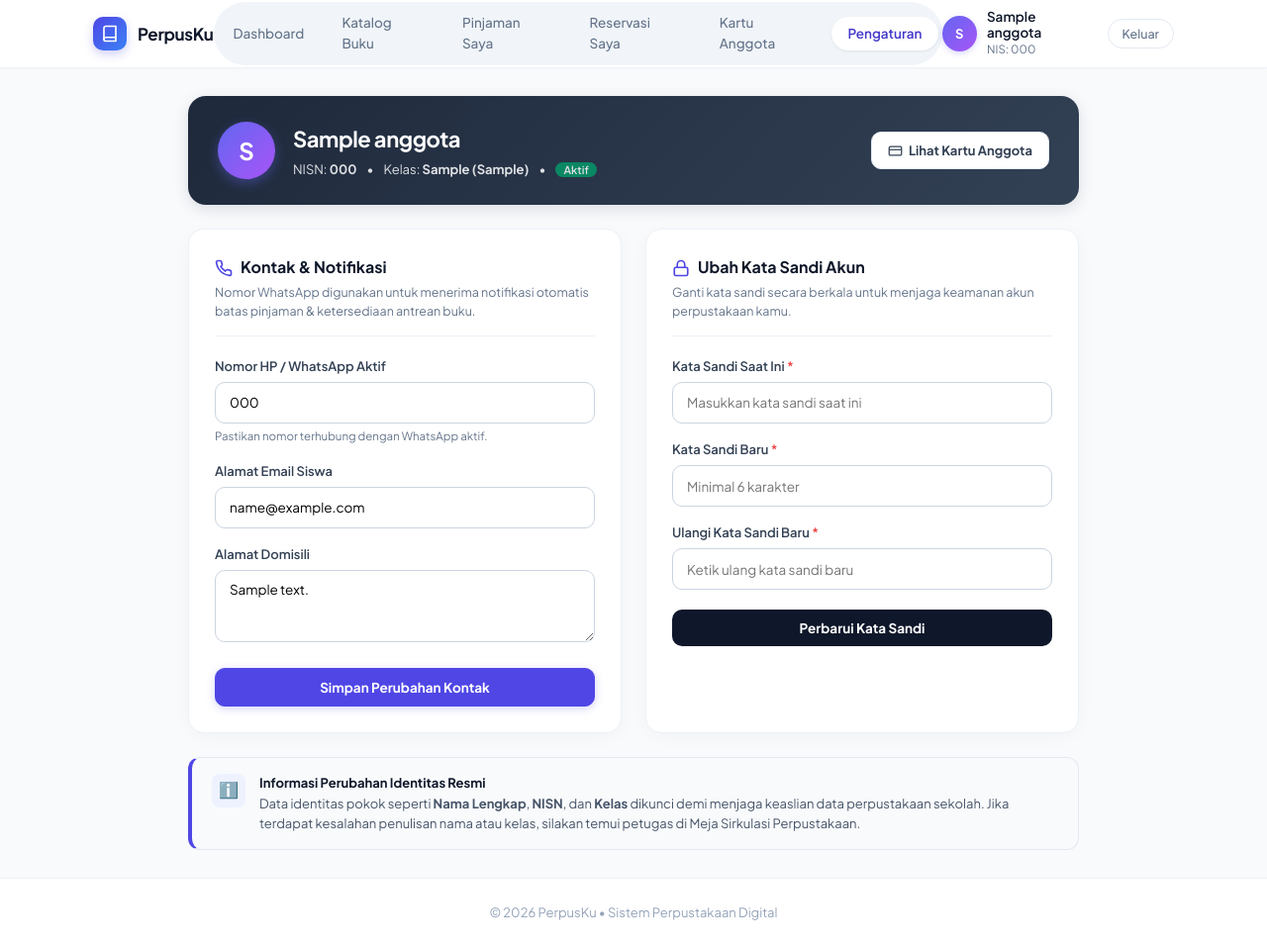
After one commit to hanifmaulanaizzudin-star/perpus, a Laravel app: page /anggota/pengaturan in a window 1280 px wide. The commit adds this page. Shown: the whole page at 99% size. Run offline with Laravel 12, Linux system fonts and the light colour scheme; a user stored in the database is signed in; data comes from the database, SQL or seed files in the repository; tables that the repository leaves empty hold one stand-in row (values such as "Sample post"); parts of the project's set-up code (start-up, migrations or seed data) failed here and were passed over.

Commit message:
pengaturan siswa

```diff
--- a/app/Http/Controllers/Anggota/DashboardController.php
+++ b/app/Http/Controllers/Anggota/DashboardController.php
@@ -10,6 +10,8 @@ use App\Models\Peminjaman;
 use App\Models\ReservasiBuku;
 use Carbon\Carbon;
 use Illuminate\Http\Request;
+use Illuminate\Support\Facades\Hash;
+use Illuminate\Validation\Rule;
 
 class DashboardController extends Controller
 {
@@ -207,4 +209,55 @@ class DashboardController extends Controller
         $anggota = auth('anggota')->user();
         return view('anggota.kartu_saya', compact('anggota'));
     }
+
+    // 6. Halaman Pengaturan & Profil Akun Siswa
+    public function pengaturan()
+    {
+        $anggota = auth('anggota')->user();
+        return view('anggota.pengaturan', compact('anggota'));
+    }
+
+    // 7. Update Informasi Kontak Siswa (No WA, Email, Alamat)
+    public function updateProfil(Request $request)
+    {
+        $anggota = auth('anggota')->user();
+
+        $validated = $request->validate([
+            'no_telepon' => 'nullable|string|max:20',
+            'email'      => ['nullable', 'email', 'max:100', Rule::unique('anggota', 'email')->ignore($anggota->id)],
+            'alamat'     => 'nullable|string|max:500',
+        ], [
+            'email.unique' => 'Alamat email sudah digunakan oleh akun lain.',
+        ]);
+
+        $anggota->update($validated);
+
+        return back()->with('success_profil', 'Informasi profil dan kontak WhatsApp berhasil diperbarui!');
+    }
+
+    // 8. Update Kata Sandi / Password Siswa
+    public function updatePassword(Request $request)
+    {
+        $anggota = auth('anggota')->user();
+
+        $request->validate([
+            'kata_sandi_lama' => 'required',
+            'kata_sandi'      => 'required|string|min:6|confirmed',
+        ], [
+            'kata_sandi_lama.required' => 'Kata sandi saat ini wajib diisi.',
+            'kata_sandi.required'      => 'Kata sandi baru wajib diisi.',
+            'kata_sandi.min'           => 'Kata sandi baru minimal 6 karakter.',
+            'kata_sandi.confirmed'     => 'Konfirmasi kata sandi baru tidak cocok.',
+        ]);
+
+        if (!Hash::check($request->kata_sandi_lama, $anggota->kata_sandi)) {
+            return back()->withErrors(['kata_sandi_lama' => 'Kata sandi saat ini yang Anda masukkan salah.']);
+        }
+
+        $anggota->update([
+            'kata_sandi' => Hash::make($request->kata_sandi),
+        ]);
+
+        return back()->with('success_password', 'Kata sandi berhasil diubah! Gunakan kata sandi baru saat login berikutnya.');
+    }
 }
--- /dev/null
+++ b/resources/views/anggota/pengaturan.blade.php
@@ -0,0 +1,171 @@
+@extends('layouts.anggota')
+
+@section('title', 'Pengaturan Akun & Profil')
+
+@section('content')
+<div style="max-width: 900px; margin: 0 auto; display: flex; flex-direction: column; gap: 24px;">
+
+    {{-- Header Banner --}}
+    <div style="background: linear-gradient(135deg, #1e293b 0%, #334155 100%); color: #ffffff; border-radius: 18px; padding: 26px 30px; box-shadow: 0 4px 16px rgba(15, 23, 42, 0.12); display: flex; justify-content: space-between; align-items: center; flex-wrap: wrap; gap: 16px;">
+        <div style="display: flex; align-items: center; gap: 18px;">
+            <div style="width: 58px; height: 58px; border-radius: 50%; background: linear-gradient(135deg, #6366f1 0%, #a855f7 100%); color: #ffffff; font-weight: 800; font-size: 24px; display: flex; align-items: center; justify-content: center; box-shadow: 0 4px 12px rgba(99, 102, 241, 0.4); flex-shrink: 0;">
+                {{ strtoupper(substr($anggota->nama_lengkap ?? 'A', 0, 1)) }}
+            </div>
+            <div>
+                <h1 style="font-size: 22px; font-weight: 800; margin-bottom: 4px; letter-spacing: -0.02em;">
+                    {{ $anggota->nama_lengkap }}
+                </h1>
+                <div style="font-size: 13px; opacity: 0.85; display: flex; align-items: center; gap: 10px; flex-wrap: wrap;">
+                    <span>NISN: <strong>{{ $anggota->nomor_induk }}</strong></span>
+                    <span>&bull;</span>
+                    <span>Kelas: <strong>{{ $anggota->kelas ?? '-' }} {{ $anggota->jurusan ? '(' . $anggota->jurusan . ')' : '' }}</strong></span>
+                    <span>&bull;</span>
+                    <span class="badge badge-aktif" style="background: #059669; color: #fff; border: none; font-size: 11px; padding: 2px 8px;">
+                        {{ ucfirst($anggota->status_keanggotaan ?? 'Aktif') }}
+                    </span>
+                </div>
+            </div>
+        </div>
+        <div>
+            <a href="{{ route('anggota.kartu-saya') }}" class="btn btn-secondary" style="display: inline-flex; align-items: center; gap: 6px; font-size: 13px; font-weight: 700; border-radius: 10px; padding: 8px 16px;">
+                <svg width="15" height="15" viewBox="0 0 24 24" fill="none" stroke="currentColor" stroke-width="2"><rect x="2" y="5" width="20" height="14" rx="2"/><line x1="2" y1="10" x2="22" y2="10"/></svg>
+                Lihat Kartu Anggota
+            </a>
+        </div>
+    </div>
+
+    {{-- Grid Form & Informasi --}}
+    <div style="display: grid; grid-template-columns: 1fr 1fr; gap: 24px;">
+
+        {{-- Kolom 1: Perbarui Kontak & WhatsApp --}}
+        <div class="card-box" style="margin-bottom: 0;">
+            <div style="margin-bottom: 20px; padding-bottom: 14px; border-bottom: 1px solid #edf2f7;">
+                <h2 style="font-size: 16px; font-weight: 700; color: #0f172a; margin-bottom: 3px; display: flex; align-items: center; gap: 8px;">
+                    <svg width="18" height="18" viewBox="0 0 24 24" fill="none" stroke="#4f46e5" stroke-width="2.2"><path d="M22 16.92v3a2 2 0 0 1-2.18 2 19.79 19.79 0 0 1-8.63-3.07 19.5 19.5 0 0 1-6-6 19.79 19.79 0 0 1-3.07-8.67A2 2 0 0 1 4.11 2h3a2 2 0 0 1 2 1.72 12.84 12.84 0 0 0 .7 2.81 2 2 0 0 1-.45 2.11L8.09 9.91a16 16 0 0 0 6 6l1.27-1.27a2 2 0 0 1 2.11-.45 12.84 12.84 0 0 0 2.81.7A2 2 0 0 1 22 16.92z"/></svg>
+                    Kontak & Notifikasi
+                </h2>
+                <p style="font-size: 12.5px; color: #64748b; margin: 0;">
+                    Nomor WhatsApp digunakan untuk menerima notifikasi otomatis batas pinjaman & ketersediaan antrean buku.
+                </p>
+            </div>
+
+            @if (session('success_profil'))
+                <div class="alert alert-success" style="background-color: #ecfdf5; color: #065f46; border: 1px solid #a7f3d0; padding: 10px 14px; border-radius: 10px; margin-bottom: 16px; font-size: 13px;">
+                    {{ session('success_profil') }}
+                </div>
+            @endif
+
+            @if ($errors->has('email') || $errors->has('no_telepon') || $errors->has('alamat'))
+                <div class="alert alert-danger" style="background-color: #fef2f2; color: #991b1b; border: 1px solid #fecaca; padding: 10px 14px; border-radius: 10px; margin-bottom: 16px; font-size: 13px;">
+                    {{ $errors->first('email') ?: ($errors->first('no_telepon') ?: $errors->first('alamat')) }}
+                </div>
+            @endif
+
+            <form action="{{ route('anggota.pengaturan.profil') }}" method="POST">
+                @csrf
+                @method('PUT')
+
+                {{-- Nomor WhatsApp --}}
+                <div style="margin-bottom: 16px;">
+                    <label style="display: block; font-size: 13px; font-weight: 600; color: #334155; margin-bottom: 6px;">
+                        Nomor HP / WhatsApp Aktif
+                    </label>
+                    <input type="text" name="no_telepon" value="{{ old('no_telepon', $anggota->no_telepon) }}" placeholder="Contoh: 08123456789" style="width: 100%; height: 42px; border: 1px solid #cbd5e1; border-radius: 10px; padding: 8px 14px; font-size: 13.5px; font-family: inherit;">
+                    <small style="color: #64748b; font-size: 11.5px; margin-top: 4px; display: block;">Pastikan nomor terhubung dengan WhatsApp aktif.</small>
+                </div>
+
+                {{-- Email --}}
+                <div style="margin-bottom: 16px;">
+                    <label style="display: block; font-size: 13px; font-weight: 600; color: #334155; margin-bottom: 6px;">
+                        Alamat Email Siswa
+                    </label>
+                    <input type="email" name="email" value="{{ old('email', $anggota->email) }}" placeholder="email@siswa.sch.id" style="width: 100%; height: 42px; border: 1px solid #cbd5e1; border-radius: 10px; padding: 8px 14px; font-size: 13.5px; font-family: inherit;">
+                </div>
+
+                {{-- Alamat Rumah --}}
+                <div style="margin-bottom: 20px;">
+                    <label style="display: block; font-size: 13px; font-weight: 600; color: #334155; margin-bottom: 6px;">
+                        Alamat Domisili
+                    </label>
+                    <textarea name="alamat" rows="3" placeholder="Alamat tempat tinggal..." style="width: 100%; border: 1px solid #cbd5e1; border-radius: 10px; padding: 10px 14px; font-size: 13.5px; font-family: inherit; resize: vertical;">{{ old('alamat', $anggota->alamat) }}</textarea>
+                </div>
+
+                <button type="submit" class="btn btn-primary" style="width: 100%; padding: 10px; border-radius: 10px; font-size: 13.5px; font-weight: 700;">
+                    Simpan Perubahan Kontak
+                </button>
+            </form>
+        </div>
+
+        {{-- Kolom 2: Ganti Password Siswa --}}
+        <div class="card-box" style="margin-bottom: 0;">
+            <div style="margin-bottom: 20px; padding-bottom: 14px; border-bottom: 1px solid #edf2f7;">
+                <h2 style="font-size: 16px; font-weight: 700; color: #0f172a; margin-bottom: 3px; display: flex; align-items: center; gap: 8px;">
+                    <svg width="18" height="18" viewBox="0 0 24 24" fill="none" stroke="#4f46e5" stroke-width="2.2"><rect x="3" y="11" width="18" height="11" rx="2" ry="2"/><path d="M7 11V7a5 5 0 0 1 10 0v4"/></svg>
+                    Ubah Kata Sandi Akun
+                </h2>
+                <p style="font-size: 12.5px; color: #64748b; margin: 0;">
+                    Ganti kata sandi secara berkala untuk menjaga keamanan akun perpustakaan kamu.
+                </p>
+            </div>
+
+            @if (session('success_password'))
+                <div class="alert alert-success" style="background-color: #ecfdf5; color: #065f46; border: 1px solid #a7f3d0; padding: 10px 14px; border-radius: 10px; margin-bottom: 16px; font-size: 13px;">
+                    {{ session('success_password') }}
+                </div>
+            @endif
+
+            @if ($errors->has('kata_sandi_lama') || $errors->has('kata_sandi'))
+                <div class="alert alert-danger" style="background-color: #fef2f2; color: #991b1b; border: 1px solid #fecaca; padding: 10px 14px; border-radius: 10px; margin-bottom: 16px; font-size: 13px;">
+                    {{ $errors->first('kata_sandi_lama') ?: $errors->first('kata_sandi') }}
+                </div>
+            @endif
+
+            <form action="{{ route('anggota.pengaturan.password') }}" method="POST">
+                @csrf
+                @method('PUT')
+
+                {{-- Password Lama --}}
+                <div style="margin-bottom: 16px;">
+                    <label style="display: block; font-size: 13px; font-weight: 600; color: #334155; margin-bottom: 6px;">
+                        Kata Sandi Saat Ini <span style="color: #ef4444;">*</span>
+                    </label>
+                    <input type="password" name="kata_sandi_lama" required placeholder="Masukkan kata sandi saat ini" style="width: 100%; height: 42px; border: 1px solid #cbd5e1; border-radius: 10px; padding: 8px 14px; font-size: 13.5px; font-family: inherit;">
+                </div>
+
+                {{-- Password Baru --}}
+                <div style="margin-bottom: 16px;">
+                    <label style="display: block; font-size: 13px; font-weight: 600; color: #334155; margin-bottom: 6px;">
+                        Kata Sandi Baru <span style="color: #ef4444;">*</span>
+                    </label>
+                    <input type="password" name="kata_sandi" required placeholder="Minimal 6 karakter" style="width: 100%; height: 42px; border: 1px solid #cbd5e1; border-radius: 10px; padding: 8px 14px; font-size: 13.5px; font-family: inherit;">
+                </div>
+
+                {{-- Konfirmasi Password Baru --}}
+                <div style="margin-bottom: 20px;">
+                    <label style="display: block; font-size: 13px; font-weight: 600; color: #334155; margin-bottom: 6px;">
+                        Ulangi Kata Sandi Baru <span style="color: #ef4444;">*</span>
+                    </label>
+                    <input type="password" name="kata_sandi_confirmation" required placeholder="Ketik ulang kata sandi baru" style="width: 100%; height: 42px; border: 1px solid #cbd5e1; border-radius: 10px; padding: 8px 14px; font-size: 13.5px; font-family: inherit;">
+                </div>
+
+                <button type="submit" class="btn" style="width: 100%; padding: 10px; border-radius: 10px; font-size: 13.5px; font-weight: 700; background: #0f172a; color: #ffffff; border: none; cursor: pointer;">
+                    Perbarui Kata Sandi
+                </button>
+            </form>
+        </div>
+
+    </div>
+
+    {{-- Catatan Informasi Kebijakan --}}
+    <div style="background: #f8fafc; border: 1px solid #e2e8f0; border-left: 4px solid #4f46e5; border-radius: 12px; padding: 16px 20px; display: flex; gap: 14px; align-items: flex-start;">
+        <div style="background: #eef2ff; color: #4f46e5; width: 34px; height: 34px; border-radius: 8px; display: flex; align-items: center; justify-content: center; flex-shrink: 0; font-size: 16px;">
+            ℹ️
+        </div>
+        <div style="font-size: 13px; color: #475569; line-height: 1.5;">
+            <div style="font-weight: 700; color: #0f172a; margin-bottom: 2px;">Informasi Perubahan Identitas Resmi</div>
+            Data identitas pokok seperti <strong>Nama Lengkap</strong>, <strong>NISN</strong>, dan <strong>Kelas</strong> dikunci demi menjaga keaslian data perpustakaan sekolah. Jika terdapat kesalahan penulisan nama atau kelas, silakan temui petugas di Meja Sirkulasi Perpustakaan.
+        </div>
+    </div>
+
+</div>
+@endsection
--- a/resources/views/layouts/anggota.blade.php
+++ b/resources/views/layouts/anggota.blade.php
@@ -345,10 +345,13 @@
                 <a href="{{ route('anggota.kartu-saya') }}" class="nav-link {{ request()->routeIs('anggota.kartu-saya') ? 'active' : '' }}">
                     Kartu Anggota
                 </a>
+                <a href="{{ route('anggota.pengaturan') }}" class="nav-link {{ request()->routeIs('anggota.pengaturan*') ? 'active' : '' }}">
+                    Pengaturan
+                </a>
             </nav>
 
             <div class="user-menu">
-                <div class="user-profile">
+                <a href="{{ route('anggota.pengaturan') }}" class="user-profile" style="text-decoration: none; color: inherit; cursor: pointer;" title="Klik untuk membuka Pengaturan Profil">
                     <div class="user-avatar-circle">
                         {{ strtoupper(substr(auth('anggota')->user()->nama_lengkap ?? 'A', 0, 1)) }}
                     </div>
@@ -356,7 +359,7 @@
                         <div class="user-meta-name">{{ auth('anggota')->user()->nama_lengkap ?? 'Anggota' }}</div>
                         <div class="user-meta-nis">NIS: {{ auth('anggota')->user()->nomor_induk ?? '-' }}</div>
                     </div>
-                </div>
+                </a>
 
                 <form action="{{ route('anggota.logout') }}" method="POST" style="margin: 0;">
                     @csrf
--- a/routes/web.php
+++ b/routes/web.php
@@ -160,6 +160,14 @@ Route::prefix('anggota')->name('anggota.')->group(function () {
         Route::get('/kartu-saya', [AnggotaDashboardController::class, 'kartuSaya'])
             ->name('kartu-saya');
 
+        // Pengaturan Akun & Profil Siswa
+        Route::get('/pengaturan', [AnggotaDashboardController::class, 'pengaturan'])
+            ->name('pengaturan');
+        Route::put('/pengaturan/profil', [AnggotaDashboardController::class, 'updateProfil'])
+            ->name('pengaturan.profil');
+        Route::put('/pengaturan/password', [AnggotaDashboardController::class, 'updatePassword'])
+            ->name('pengaturan.password');
+
         Route::post('/logout', [AnggotaAuthController::class, 'logout'])
             ->name('logout');
     });
```
